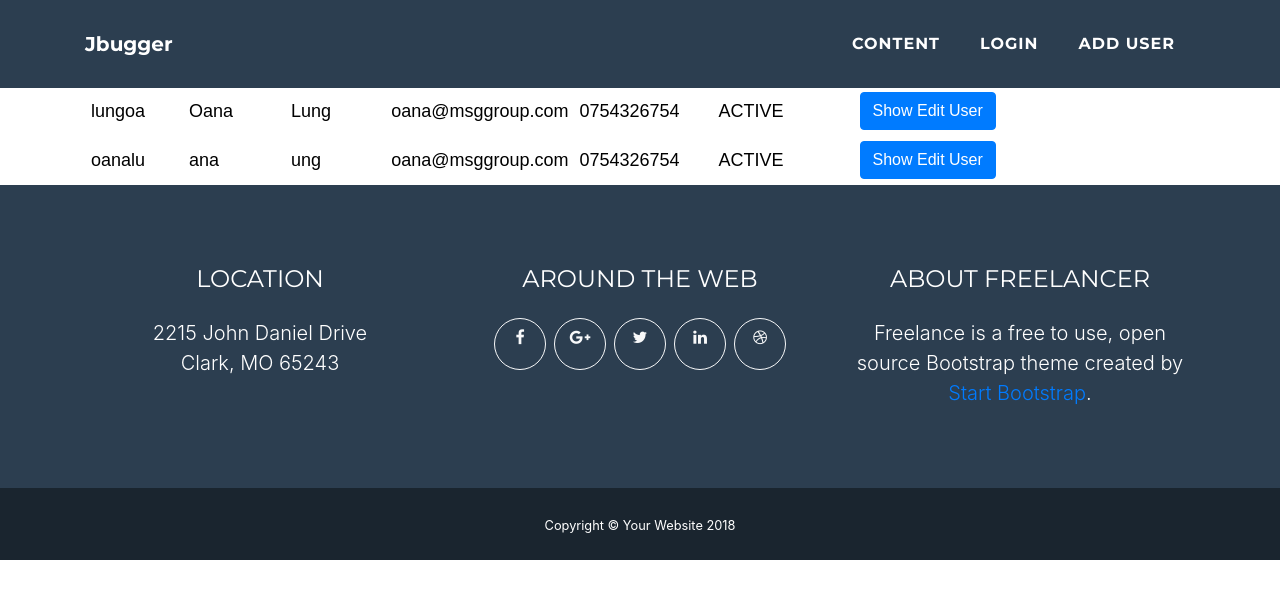
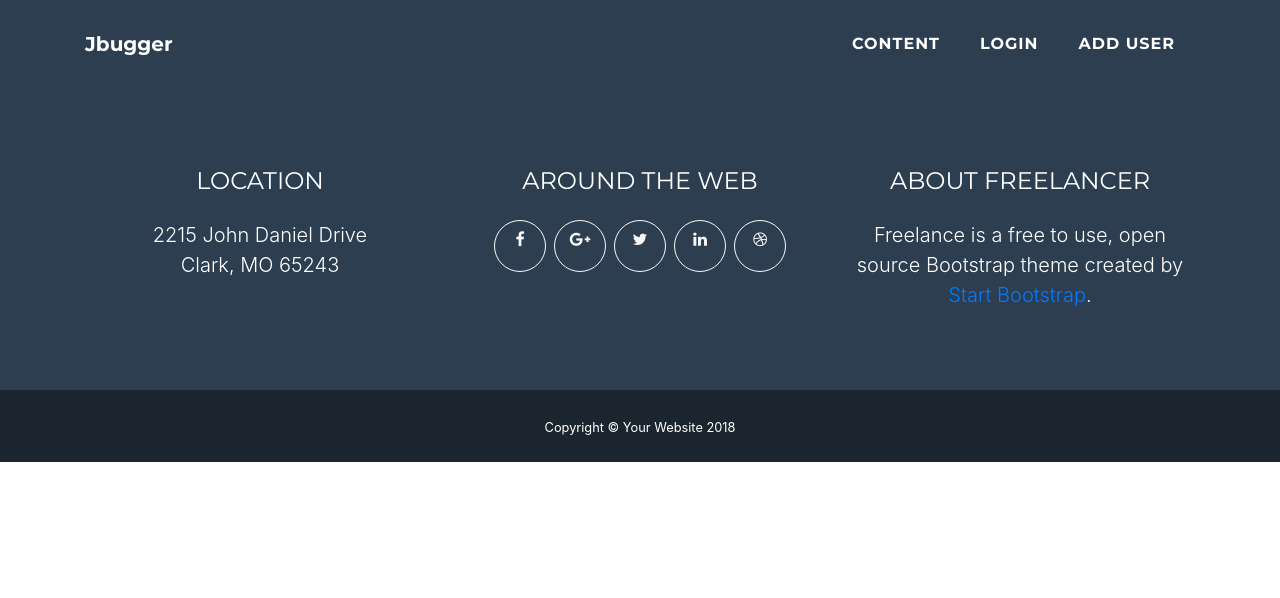
Before and after one commit to msgjt/b_2018, an Angular app in the folder webApp/: page /showUsers in a window 1280 px wide. Shown: the top 598 px of the page. Built offline with nearby package versions, Linux system fonts and the light colour scheme.

Commit message:
show users

```diff
--- a/webApp/src/app/content/show-users/show-users.component.ts
+++ b/webApp/src/app/content/show-users/show-users.component.ts
@@ -11,12 +11,6 @@ import {Router} from '@angular/router';
 export class ShowUsersComponent implements OnInit {
   model: User;
   previewPhoto = false;
-
-  users = [
-    {username: 'lungoa', firstName: 'Oana', lastName: 'Lung', mobileNumber: '0754326754', email: 'oana@msggroup.com', status: 'ACTIVE'},
-    {username: 'oanalu', firstName: 'ana', lastName: 'ung', mobileNumber: '0754326754', email: 'oana@msggroup.com', status: 'ACTIVE'}
-
-  ];
 
   constructor(private router: Router) {
   }
```
